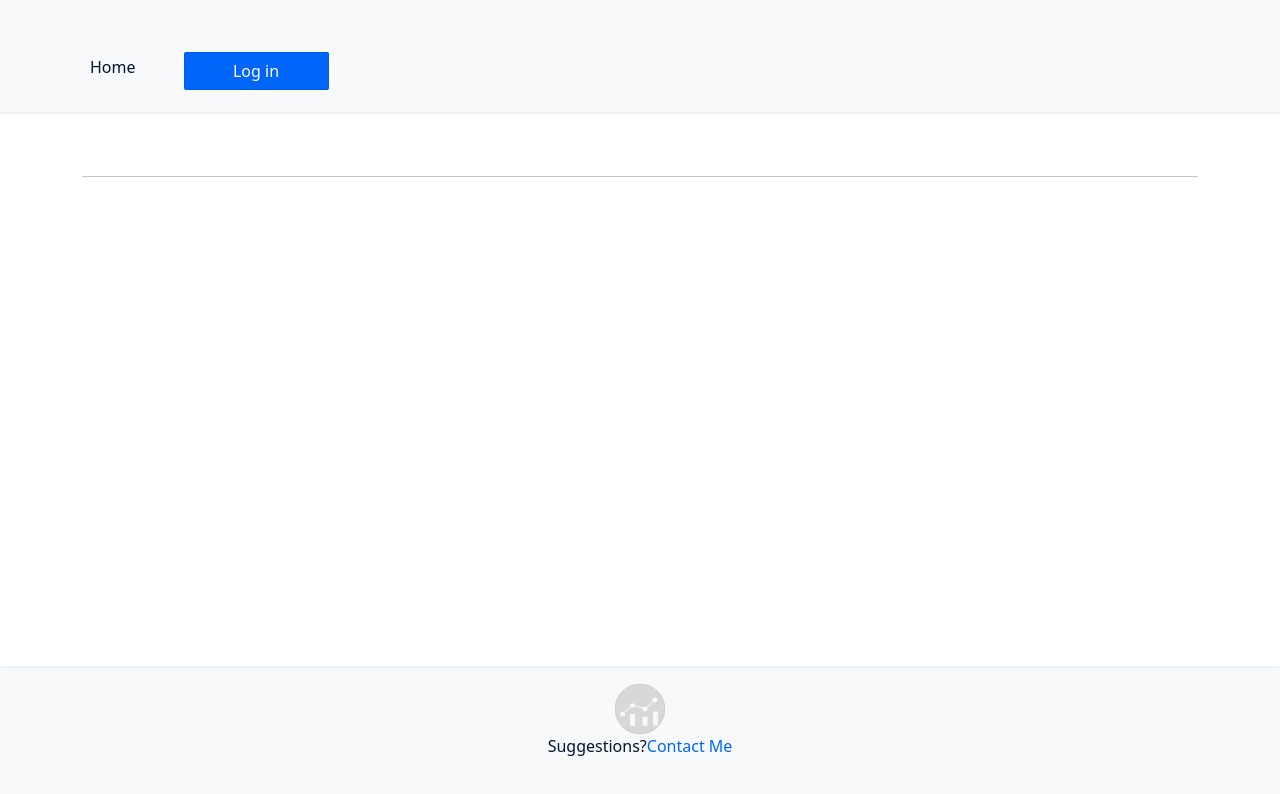
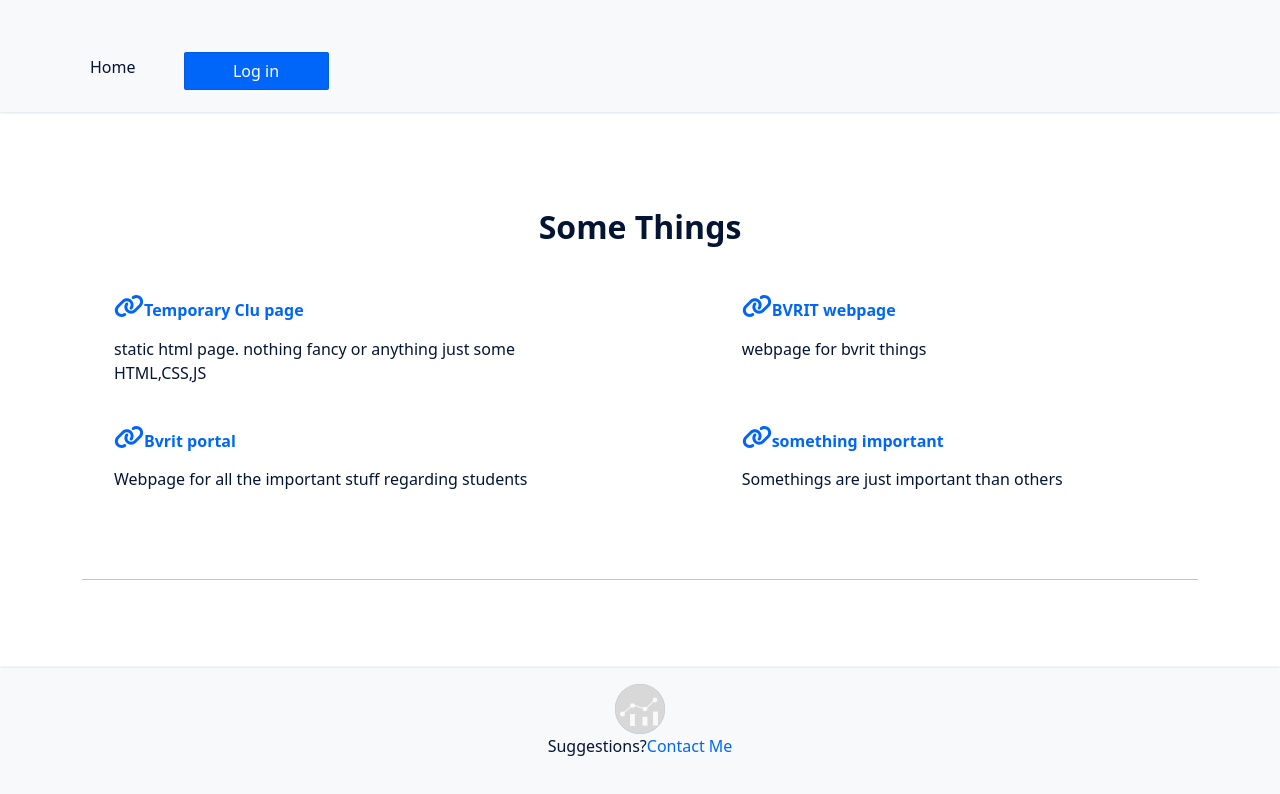
Before and after one commit to nandan-varma/clubpage, a Next.js app: page /updates in a window 1280 px wide. Shown: the top 794 px of the page. Built offline with nearby package versions, Linux system fonts and the light colour scheme; no server answers.

Commit message:
fixed deployment issue

```diff
--- a/pages/updates.jsx
+++ b/pages/updates.jsx
@@ -1,8 +1,10 @@
 import { Inter } from '@next/font/google'
+import Content from '../components/Content';
 
 export default function Events() {
     return (
       <>
+        <Content/>
         <hr />
       </>
     )
```
